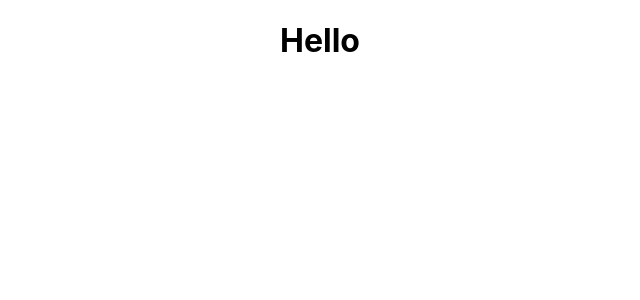
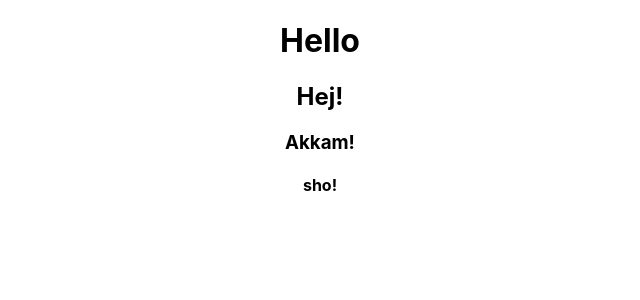
Before and after one commit to Chali96/my-react-portfolio, a React (Create React App) app: page / in a window 1280 px wide. Shown: the top 300 px of the page, without its empty margins (320-960 px from the left). Built offline with nearby package versions, Linux system fonts and the light colour scheme.

Commit message:
all the components are imported to App

```diff
--- a/src/App.js
+++ b/src/App.js
@@ -1,4 +1,7 @@
 import './App.css';
+import Home from './components/Home';
+import Contact from './components/Contact';
+import About from './components/About';
 
 function App() {
   return (
@@ -6,6 +9,9 @@ function App() {
       <h1>
         Hello
       </h1>
+      <Home />
+      <Contact />
+      <About />
     </div>
   );
 }
--- a/src/components/About.js
+++ b/src/components/About.js
@@ -0,0 +1,11 @@
+const About = () => {
+    return (
+    <div>
+        <h4>
+            sho!
+        </h4>
+    </div>
+    );
+};
+
+export default About;
--- a/src/components/Contact.js
+++ b/src/components/Contact.js
@@ -0,0 +1,11 @@
+const Contact = () => {
+    return (
+        <div>
+            <h3>
+                Akkam!
+            </h3>
+        </div>
+    );
+};
+
+export default Contact;
--- a/src/components/Home.js
+++ b/src/components/Home.js
@@ -0,0 +1,9 @@
+const Home = () => {
+    return (
+        <div className="App">
+          <h2> Hej! </h2>
+        </div>
+    );
+};
+
+export default Home;
```
